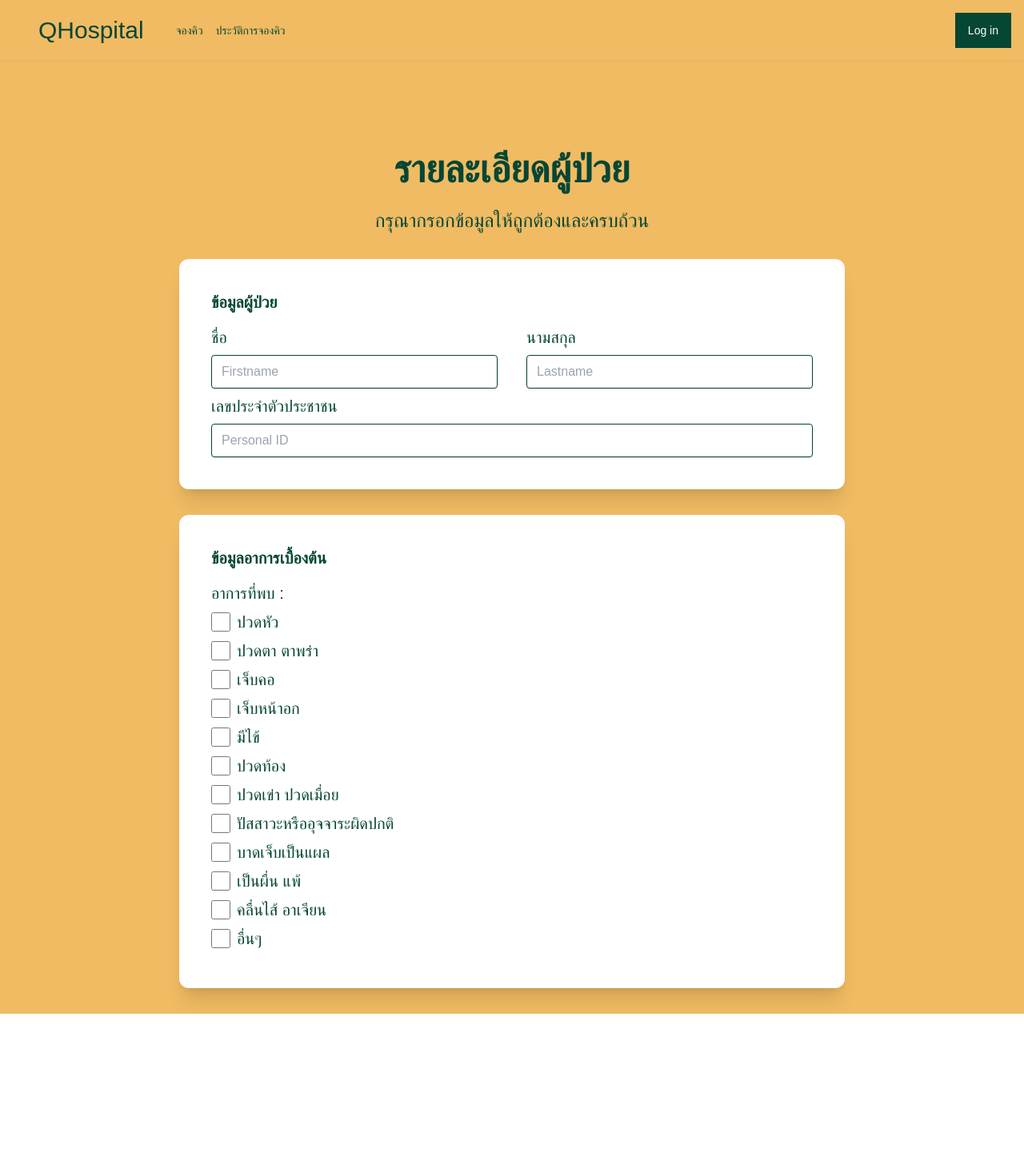
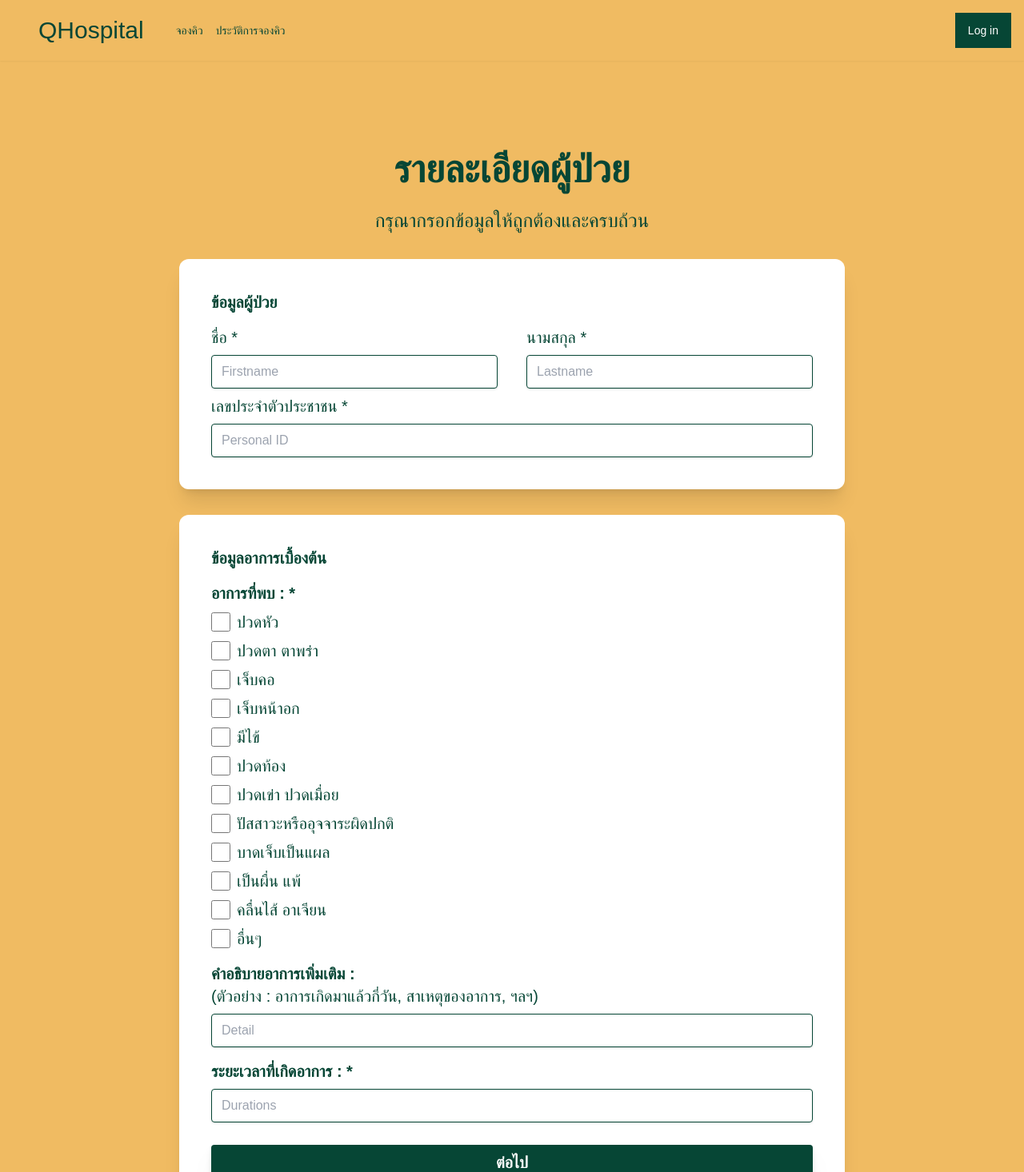
Before and after one commit to yanisa2002/Hospital-Booking-Website-Project, a React (Create React App) app: page /patientdetails in a window 1280 px wide. Shown: the top 1466 px of the page at 80% size. Before the commit the page ends 1268 px from the top, so only its background shows below. Built offline with nearby package versions, Linux system fonts and the light colour scheme; a web font is replaced by a local one.

Commit message:
add text

```diff
--- a/src/page/patientDetails.js
+++ b/src/page/patientDetails.js
@@ -18,7 +18,7 @@ function patientDetails() {
                 className="block text-uColor-green text-xl mt-2 mb-2"
                 htmlFor="Firstname"
               >
-                ชื่อ
+                ชื่อ *
               </label>
               <input
                 class="shadow appearance-none border rounded py-2 px-3 text-grey-darker"
@@ -32,7 +32,7 @@ function patientDetails() {
                 className="block text-uColor-green text-xl mt-2 mb-2"
                 htmlFor="Lastname"
               >
-                นามสกุล
+                นามสกุล *
               </label>
               <input
                 class="shadow appearance-none border rounded py-2 px-3 text-grey-darker"
@@ -47,7 +47,7 @@ function patientDetails() {
               className="block text-uColor-green text-xl mt-2 mb-2"
               htmlFor="IDCard"
             >
-              เลขประจำตัวประชาชน
+              เลขประจำตัวประชาชน *
             </label>
             <input
               class="shadow appearance-none border w-full rounded py-2 px-3 text-uColor-green"
@@ -62,10 +62,10 @@ function patientDetails() {
             ข้อมูลอาการเบื้องต้น
           </p>
           <label
-            className="block text-uColor-green text-xl mt-2 mb-2"
+            className="block text-uColor-green font-bold text-xl mt-2 mb-2"
             htmlFor="Symptoms"
           >
-            อาการที่พบ :
+            อาการที่พบ : *
           </label>
           <div class="flex flex-col">
             <label class="flex items-center mb-2">
@@ -170,6 +170,46 @@ function patientDetails() {
               <span class="ml-2 text-xl text-uColor-green">อื่นๆ</span>
             </label>
           </div>
+
+          <div>
+            <label
+              className="block text-uColor-green font-bold text-xl mt-2 "
+              htmlFor="Symptoms"
+            >
+              คำอธิบายอาการเพิ่มเติม :
+            </label>
+            <p className="text-xl text-uColor-green mb-2">
+              (ตัวอย่าง : อาการเกิดมาแล้วกี่วัน, สาเหตุของอาการ, ฯลฯ)
+            </p>
+            <input
+              class="shadow appearance-none border w-full rounded py-2 px-3 text-uColor-green"
+              name="Symptoms"
+              type="text"
+              placeholder="Detail"
+            ></input>
+          </div>
+
+          <div>
+            <label
+              className="block text-uColor-green font-bold text-xl mt-4 mb-2 "
+              htmlFor="Durations"
+            >
+              ระยะเวลาที่เกิดอาการ : *
+            </label>
+
+            <input
+              class="shadow appearance-none border w-full rounded py-2 px-3 text-uColor-green"
+              name="Durations"
+              type="text"
+              placeholder="Durations"
+            ></input>
+          </div>
+
+          <div className="  mt-7 mb-7">
+            <button className="w-full h-10 p-10 py-2 px-4 bg-[#064635] rounded text-[#ffffff] transition duration-300 text-xl font-semibold drop-shadow-xl">
+              ต่อไป
+            </button>
+          </div>
         </div>
       </div>
     </div>
```
